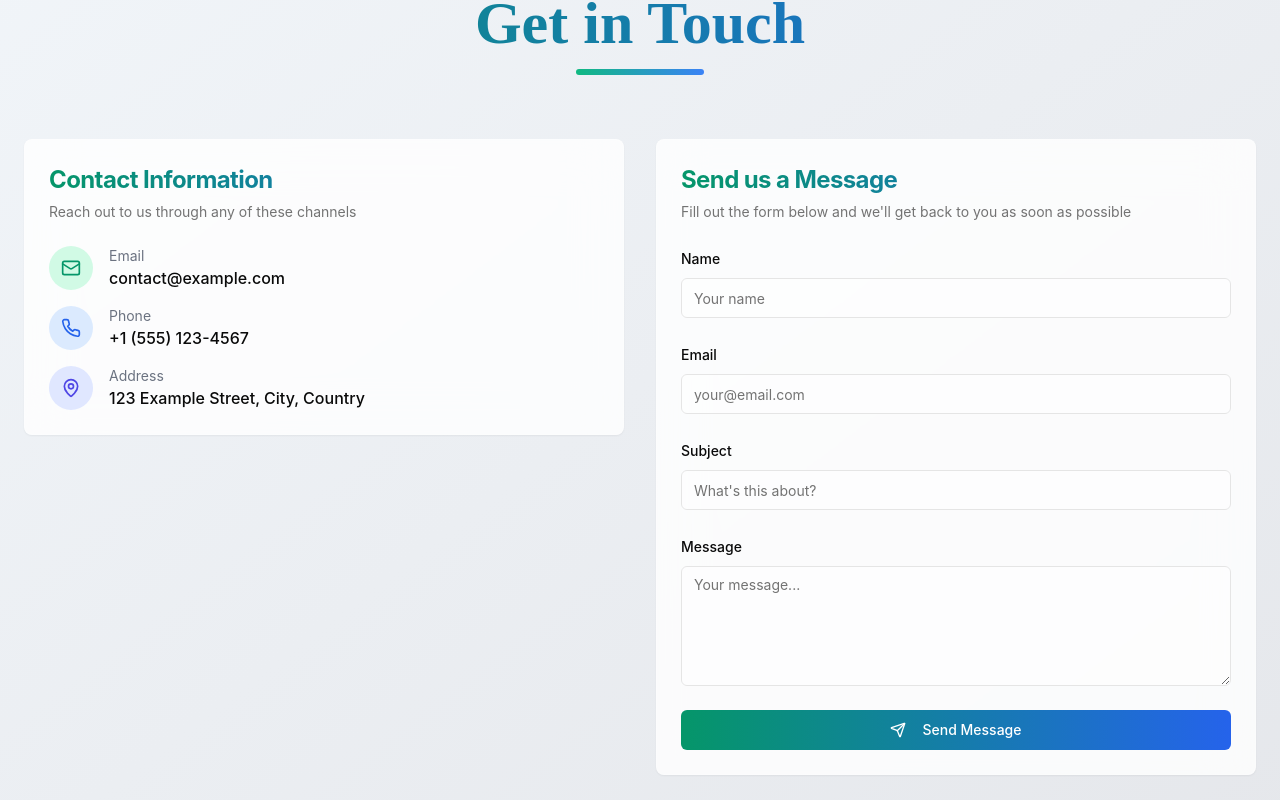
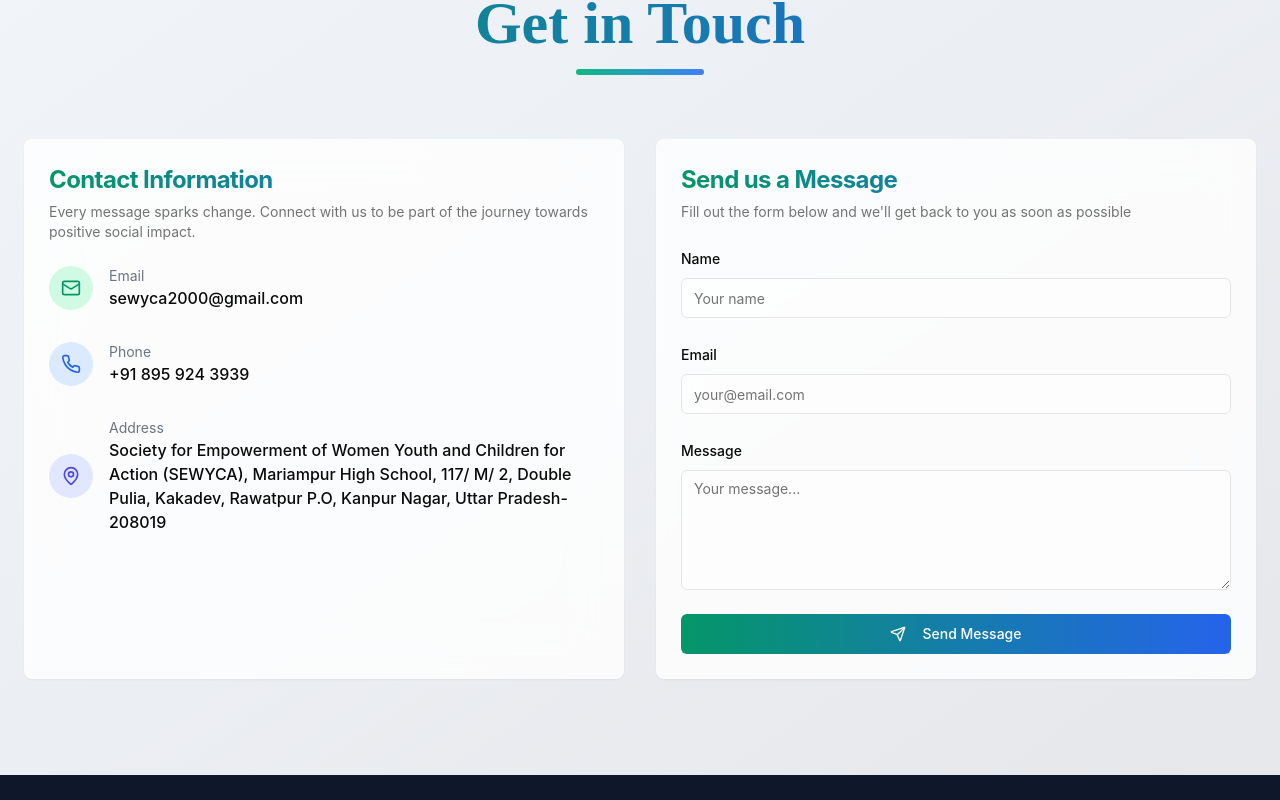
Before and after one commit to FallenChronos/SEWYCA, a Next.js app: page / in a window 1280 px wide. Shown: the part 4220-5020 px from the top of the page. Built offline with nearby package versions, Linux system fonts and the light colour scheme.

Commit message:
fixed issues

```diff
--- a/components/ContactForm.tsx
+++ b/components/ContactForm.tsx
@@ -9,6 +9,7 @@ import { Textarea } from "@/components/ui/textarea";
 import { Card, CardHeader, CardTitle, CardDescription, CardContent } from "@/components/ui/card";
 import { Label } from "@/components/ui/label";
 import { Mail, Phone, MapPin, Send } from 'lucide-react';
+import Image from 'next/image';
 
 interface FormData {
     name: string;
@@ -59,7 +60,6 @@ const ContactUs = () => {
                 message: ''
             });
         } catch {
-            // Removed the 'error' parameter since it wasn't being used
             toast({
                 title: "Error",
                 description: "Something went wrong. Please try again later.",
@@ -87,64 +87,67 @@ const ContactUs = () => {
                     <div className="w-32 h-1.5 bg-gradient-to-r from-emerald-500 to-blue-500 mx-auto rounded-full" />
                 </motion.div>
 
-                <div className="grid md:grid-cols-2 gap-8 items-start">
-                    {/* Contact Information */}
+                <div className="grid md:grid-cols-2 gap-8">
+                    {/* Left Column: Contact Info + Image */}
                     <motion.div
                         initial={{ opacity: 0, x: -20 }}
                         whileInView={{ opacity: 1, x: 0 }}
                         transition={{ duration: 0.6 }}
                         viewport={{ once: true }}
-                        className="space-y-6"
+                        className="flex flex-col h-full"
                     >
-                        <Card className="bg-white/80 backdrop-blur-xl border-white/20">
+                        <Card className="bg-white/80 backdrop-blur-xl border-white/20 flex-grow">
                             <CardHeader>
                                 <CardTitle className="text-2xl font-bold bg-gradient-to-r from-emerald-600 to-blue-600 bg-clip-text text-transparent">
                                     Contact Information
                                 </CardTitle>
                                 <CardDescription>
-                                    Reach out to us through any of these channels
+                                    Every message sparks change. Connect with us to be part of the journey towards positive social impact.
                                 </CardDescription>
                             </CardHeader>
-                            <CardContent className="space-y-4">
+                            <CardContent className="space-y-8">
                                 <div className="flex items-center space-x-4">
-                                    <div className="p-3 rounded-full bg-emerald-100">
+                                    <div className="p-3 rounded-full bg-emerald-100 flex-shrink-0">
                                         <Mail className="w-5 h-5 text-emerald-600" />
                                     </div>
                                     <div>
                                         <p className="text-sm text-gray-500">Email</p>
-                                        <p className="font-medium">contact@example.com</p>
+                                        <p className="font-medium">sewyca2000@gmail.com</p>
                                     </div>
                                 </div>
                                 <div className="flex items-center space-x-4">
-                                    <div className="p-3 rounded-full bg-blue-100">
+                                    <div className="p-3 rounded-full bg-blue-100 flex-shrink-0">
                                         <Phone className="w-5 h-5 text-blue-600" />
                                     </div>
                                     <div>
                                         <p className="text-sm text-gray-500">Phone</p>
-                                        <p className="font-medium">+1 (555) 123-4567</p>
+                                        <p className="font-medium">+91 895 924 3939</p>
                                     </div>
                                 </div>
                                 <div className="flex items-center space-x-4">
-                                    <div className="p-3 rounded-full bg-indigo-100">
+                                    <div className="p-3 rounded-full bg-indigo-100 flex-shrink-0">
                                         <MapPin className="w-5 h-5 text-indigo-600" />
                                     </div>
                                     <div>
                                         <p className="text-sm text-gray-500">Address</p>
-                                        <p className="font-medium">123 Example Street, City, Country</p>
+                                        <p className="font-medium">Society for Empowerment of Women Youth and Children for Action (SEWYCA),
+                                            Mariampur High School,
+                                            117/ M/ 2, Double Pulia, Kakadev, Rawatpur P.O, Kanpur Nagar,  Uttar Pradesh- 208019</p>
                                     </div>
                                 </div>
                             </CardContent>
                         </Card>
                     </motion.div>
 
-                    {/* Contact Form */}
+                    {/* Right Column: Contact Form */}
                     <motion.div
                         initial={{ opacity: 0, x: 20 }}
                         whileInView={{ opacity: 1, x: 0 }}
                         transition={{ duration: 0.6 }}
                         viewport={{ once: true }}
+                        className="h-full"
                     >
-                        <Card className="bg-white/80 backdrop-blur-xl border-white/20">
+                        <Card className="bg-white/80 backdrop-blur-xl border-white/20 h-full">
                             <CardHeader>
                                 <CardTitle className="text-2xl font-bold bg-gradient-to-r from-emerald-600 to-blue-600 bg-clip-text text-transparent">
                                     Send us a Message
@@ -175,18 +178,6 @@ const ContactUs = () => {
                                             type="email"
                                             placeholder="your@email.com"
                                             value={formData.email}
-                                            onChange={handleChange}
-                                            required
-                                            className="bg-white/50"
-                                        />
-                                    </div>
-                                    <div className="space-y-2">
-                                        <Label htmlFor="subject">Subject</Label>
-                                        <Input
-                                            id="subject"
-                                            name="subject"
-                                            placeholder="What's this about?"
-                                            value={formData.subject}
                                             onChange={handleChange}
                                             required
                                             className="bg-white/50"
```
